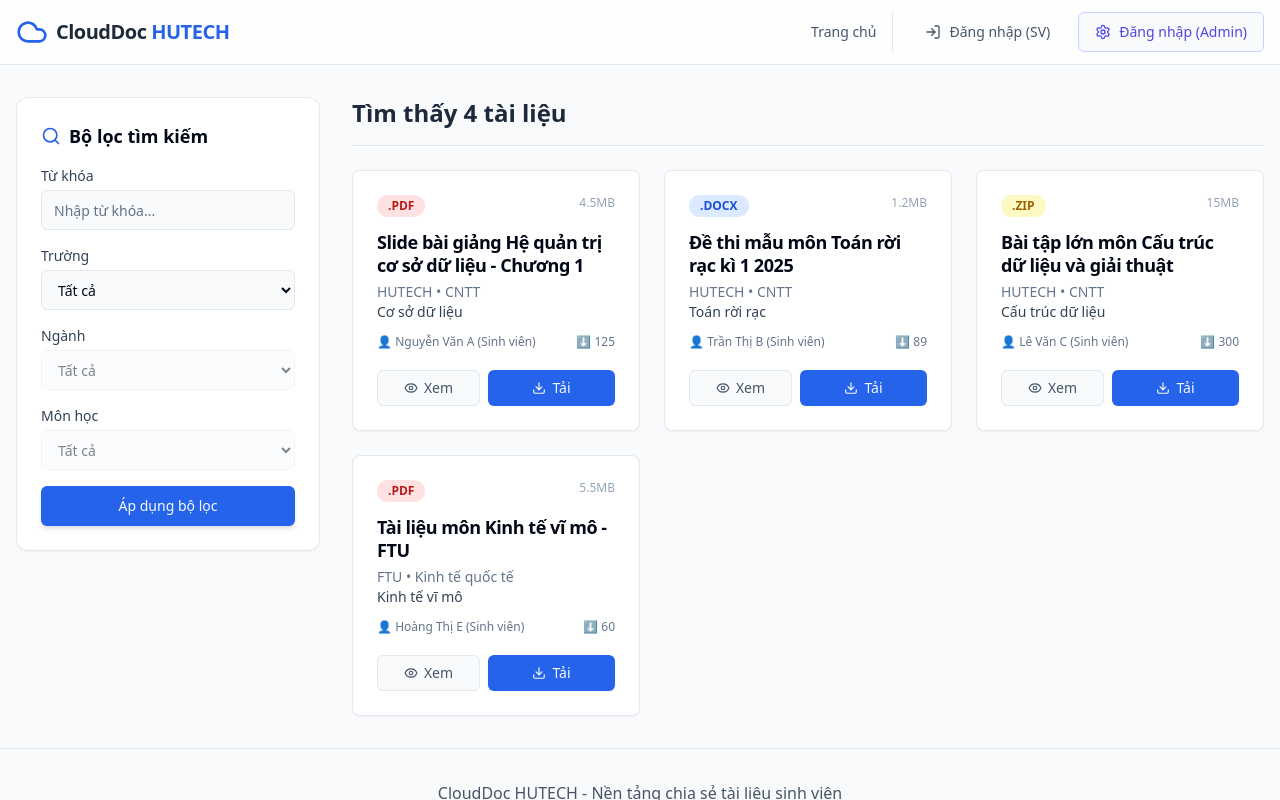
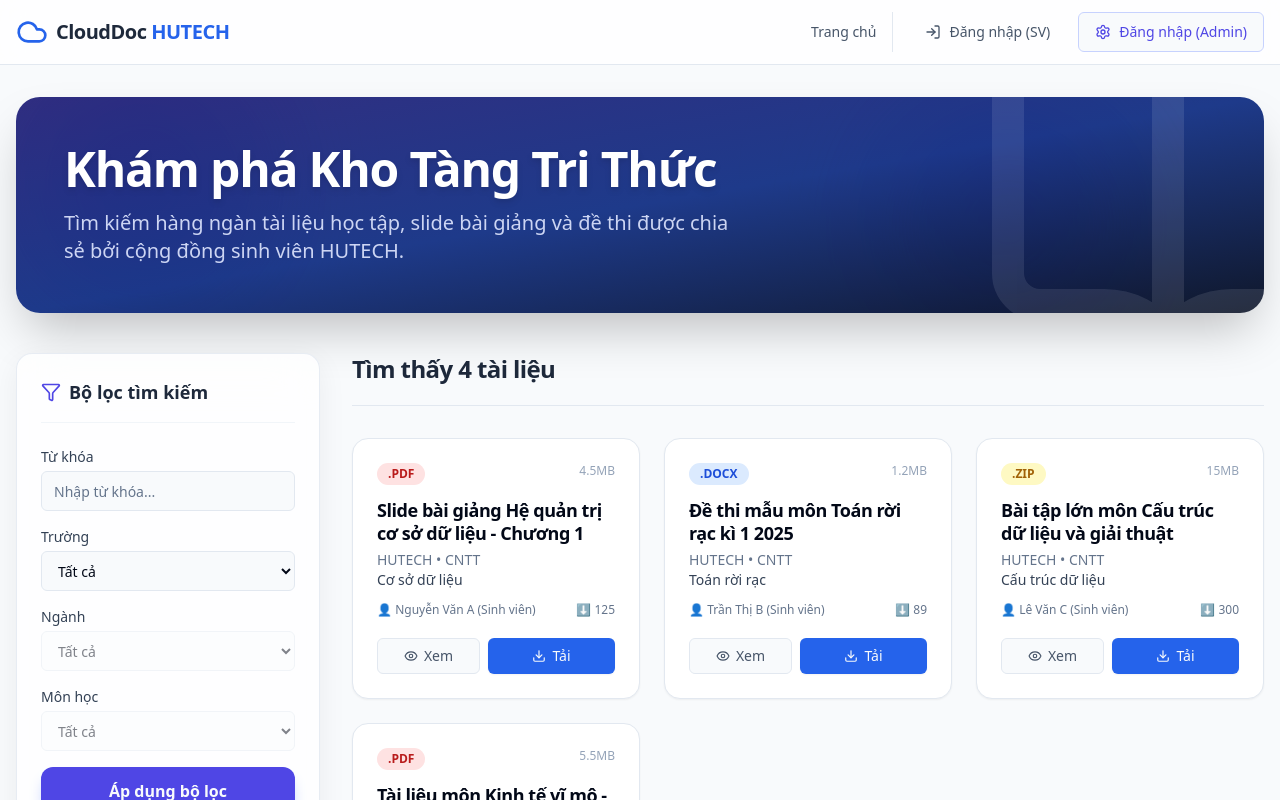
Before and after one commit to tienhuu-dev/clouddoc, a React (Vite) app in the folder frontend/: page /search in a window 1280 px wide. Shown: the top 800 px of the page. Built offline with nearby package versions, Linux system fonts and the light colour scheme.

Commit message:
style: enhance search page UI with premium banner, glassmorphism filters, and better card styling

```diff
--- a/frontend/src/pages/SearchBrowsePage.jsx
+++ b/frontend/src/pages/SearchBrowsePage.jsx
@@ -1,6 +1,6 @@
 import { useState, useEffect } from "react"
 import { useSearchParams, Link } from "react-router-dom"
-import { FileText, Download, Eye, Search as SearchIcon } from "lucide-react"
+import { FileText, Download, Eye, Search as SearchIcon, Filter, BookOpen } from "lucide-react"
 import { SCHOOL_DATA } from "@/services/mockData"
 import { useAppContext } from "@/context/AppContext"
 import { Button } from "@/components/ui/button"
@@ -75,13 +75,30 @@
 
   return (
     <div className="container mx-auto px-4 py-8">
+      {/* Premium Header Banner */}
+      <div className="bg-gradient-to-br from-indigo-900 via-blue-900 to-slate-900 rounded-3xl p-8 md:p-12 mb-10 shadow-2xl relative overflow-hidden">
+        {/* Decorative elements */}
+        <div className="absolute top-0 right-0 opacity-10 pointer-events-none transform translate-x-1/4 -translate-y-1/4">
+          <BookOpen className="w-96 h-96 text-white" />
+        </div>
+        <div className="absolute bottom-0 left-0 w-64 h-64 bg-blue-500 rounded-full mix-blend-multiply filter blur-3xl opacity-20 animate-blob"></div>
+        <div className="absolute top-0 right-32 w-64 h-64 bg-indigo-500 rounded-full mix-blend-multiply filter blur-3xl opacity-20 animate-blob animation-delay-2000"></div>
+
+        <div className="relative z-10 text-white max-w-2xl">
+          <h1 className="text-3xl md:text-5xl font-extrabold mb-4 tracking-tight drop-shadow-md">Khám phá Kho Tàng Tri Thức</h1>
+          <p className="text-indigo-100 text-lg md:text-xl opacity-90 leading-relaxed font-medium">
+            Tìm kiếm hàng ngàn tài liệu học tập, slide bài giảng và đề thi được chia sẻ bởi cộng đồng sinh viên HUTECH.
+          </p>
+        </div>
+      </div>
+
       <div className="flex flex-col md:flex-row gap-8">
 
         {/* Left Sidebar - Filters (1/4) */}
         <aside className="w-full md:w-1/4 space-y-6">
-          <div className="bg-white p-6 rounded-xl border border-slate-200 shadow-sm sticky top-24">
-            <h2 className="text-lg font-semibold mb-4 flex items-center gap-2">
-              <SearchIcon className="h-5 w-5 text-primary" /> Bộ lọc tìm kiếm
+          <div className="bg-white/80 backdrop-blur-xl p-6 rounded-2xl border border-slate-200/80 shadow-[0_8px_30px_rgb(0,0,0,0.06)] sticky top-24 transition-all duration-300 hover:shadow-[0_8px_30px_rgb(0,0,0,0.1)]">
+            <h2 className="text-lg font-bold text-slate-800 mb-6 flex items-center gap-2 pb-4 border-b border-slate-100">
+              <Filter className="h-5 w-5 text-indigo-600" /> Bộ lọc tìm kiếm
             </h2>
 
             <div className="space-y-4">
@@ -139,7 +156,7 @@
                 </select>
               </div>
 
-              <Button className="w-full mt-4" onClick={handleApplyFilters}>
+              <Button className="w-full mt-6 bg-indigo-600 hover:bg-indigo-700 text-md h-12 shadow-lg shadow-indigo-200 transition-all duration-200 hover:-translate-y-0.5 rounded-xl font-semibold" onClick={handleApplyFilters}>
                 Áp dụng bộ lọc
               </Button>
             </div>
@@ -148,15 +165,17 @@
 
         {/* Right Main Content - Results (3/4) */}
         <main className="w-full md:w-3/4">
-          <div className="mb-6 flex justify-between items-center border-b pb-4">
-            <h1 className="text-2xl font-bold text-slate-800">
-              {isLoading ? "Đang tìm kiếm..." : `Tìm thấy ${results.length} tài liệu`}
-            </h1>
-            {!isLoading && query && (
-              <p className="text-slate-500">
-                Cho từ khóa: <span className="font-semibold text-primary">"{query}"</span>
-              </p>
-            )}
+          <div className="mb-8 flex flex-col md:flex-row md:justify-between md:items-end border-b border-slate-200 pb-5">
+            <div>
+              <h2 className="text-2xl font-extrabold text-slate-800 tracking-tight">
+                {isLoading ? "Đang tìm kiếm..." : `Tìm thấy ${results.length} tài liệu`}
+              </h2>
+              {!isLoading && query && (
+                <p className="text-slate-500 mt-1 font-medium">
+                  Cho từ khóa: <span className="text-indigo-600 font-bold bg-indigo-50 px-2 py-0.5 rounded-md">"{query}"</span>
+                </p>
+              )}
+            </div>
           </div>
 
           {isLoading ? (
@@ -178,7 +197,7 @@
             // Document Cards Grid
             <div className="grid grid-cols-1 md:grid-cols-2 lg:grid-cols-3 gap-6">
               {results.map(doc => (
-                <Card key={doc.id} className="flex flex-col h-full hover:-translate-y-1 transition-transform duration-200">
+                <Card key={doc.id} className="flex flex-col h-full hover:-translate-y-1.5 hover:shadow-xl hover:border-indigo-200 transition-all duration-300 bg-white rounded-2xl overflow-hidden border-slate-200">
                   <CardHeader className="pb-3 flex-grow">
                     <div className="flex justify-between items-start mb-2">
                       <Badge variant={getBadgeVariant(doc.fileType)}>
@@ -231,11 +250,13 @@
             </div>
           ) : (
             // Empty State
-            <div className="text-center py-20 bg-slate-50 rounded-xl border border-dashed border-slate-300">
-              <FileText className="h-16 w-16 text-slate-300 mx-auto mb-4" />
-              <h3 className="text-xl font-semibold text-slate-700 mb-2">Không tìm thấy tài liệu nào</h3>
-              <p className="text-slate-500 max-w-md mx-auto">
-                Rất tiếc, chúng tôi không tìm thấy tài liệu nào khớp với yêu cầu của bạn. Thử dùng từ khóa ngắn hơn hoặc thay đổi bộ lọc.
+            <div className="text-center py-24 bg-gradient-to-b from-slate-50 to-white rounded-2xl border-2 border-dashed border-slate-200 shadow-sm">
+              <div className="bg-slate-100 w-20 h-20 rounded-full flex items-center justify-center mx-auto mb-6 shadow-inner">
+                <FileText className="h-10 w-10 text-slate-400" />
+              </div>
+              <h3 className="text-2xl font-bold text-slate-700 mb-3 tracking-tight">Không tìm thấy tài liệu nào</h3>
+              <p className="text-slate-500 max-w-md mx-auto text-lg leading-relaxed">
+                Rất tiếc, chúng tôi không tìm thấy tài liệu nào khớp với yêu cầu của bạn. Hãy thử dùng từ khóa ngắn hơn hoặc nới lỏng bộ lọc nhé.
               </p>
             </div>
           )}
```
